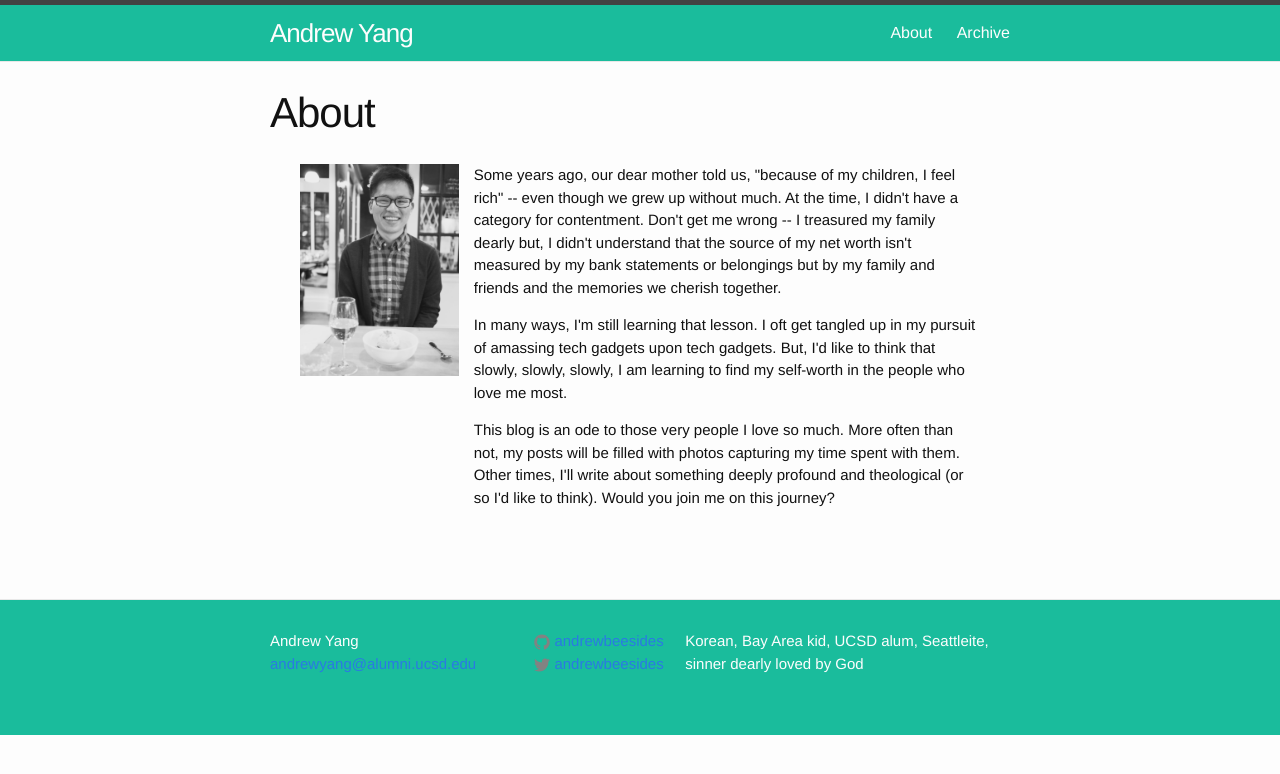
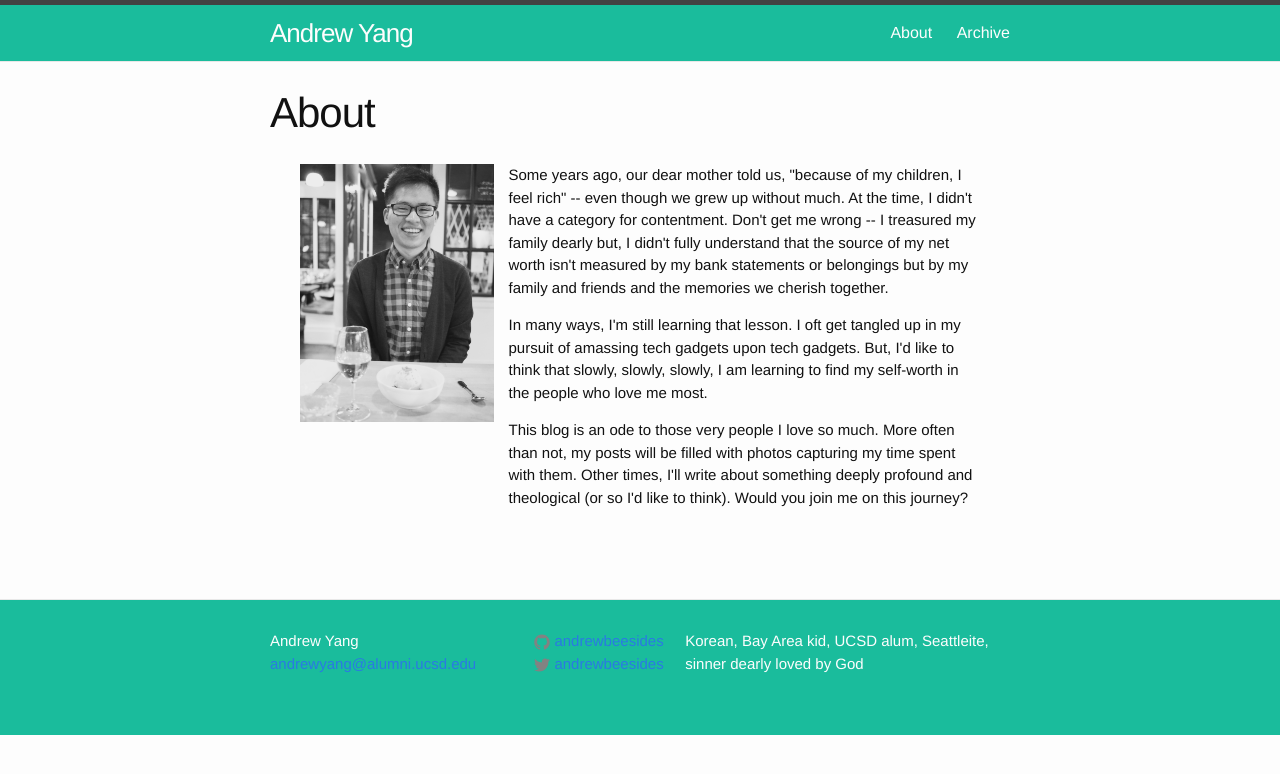
Before and after one commit to andrewbeesides/andrewbeesides.github.io, a Jekyll site: the page built from about/index.html, in a window 1280 px wide. Shown: the top 774 px of the page. Built offline with Jekyll 4.4.1, drawn with Linux system fonts in a browser that asks for light colours.

Commit message:
Editing the About page layout a tiny bit

```diff
--- a/_sass/_layout.scss
+++ b/_sass/_layout.scss
@@ -253,13 +253,13 @@
 }
 
 .about-col-1 {
-    width: -webkit-calc(25% - (#{$spacing-unit} / 2));
-    width:         calc(25% - (#{$spacing-unit} / 2));
+    width: -webkit-calc(30% - (#{$spacing-unit} / 2));
+    width:         calc(30% - (#{$spacing-unit} / 2));
 }
 
 .about-col-2 {
-    width: -webkit-calc(75% - (#{$spacing-unit} / 2));
-    width:         calc(75% - (#{$spacing-unit} / 2));
+    width: -webkit-calc(70% - (#{$spacing-unit} / 2));
+    width:         calc(70% - (#{$spacing-unit} / 2));
 }
 
 @include media-query($on-laptop) {
--- a/about/index.html
+++ b/about/index.html
@@ -18,8 +18,8 @@ permalink: /about/
 					Some years ago, our dear mother told us, "because of my children, I feel
 					rich" -- even though we grew up without much. At the time, I didn't have
 					a category for contentment. Don't get me wrong -- I treasured my family
-					dearly but, I didn't understand that the source of my net worth isn't
-					measured by my bank statements or belongings but by my family and
+          dearly but, I didn't fully understand that the source of my net worth
+          isn't measured by my bank statements or belongings but by my family and
 					friends and the memories we cherish together.
 				</p>
 
```
